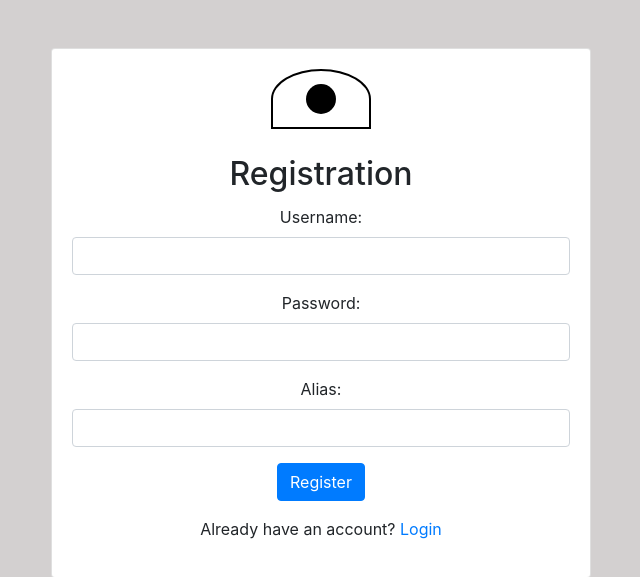
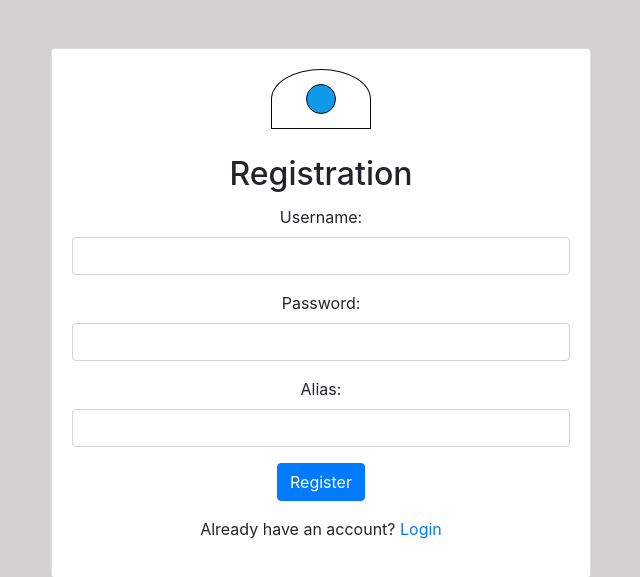
Before and after one commit to KriMaDev/web_system, a PHP site: page /km_register.php in a window 1280 px wide. Shown: the top 577 px of the page, without its empty margins (319-959 px from the left). Run offline with PHP 8.4, Linux system fonts and the light colour scheme.

Commit message:
fixing eye

```diff
--- a/styles.css
+++ b/styles.css
@@ -11,7 +11,7 @@ body{
     width: 100px;
     height: 60px;
     background-color: #fff;
-    border: 2px solid #000;
+    border: 1px solid #070b0f;
     position: relative;
     border-radius: 50% 50% 0 0;
     overflow: hidden;
@@ -21,7 +21,8 @@ body{
 .pupil {
     width: 30px;
     height: 30px;
-    background-color: #000;
+    background-color: #0f99e9;
+    border: 1px solid #070b0f;
     border-radius: 50%;
     position: absolute;
     top: 50%;
```
